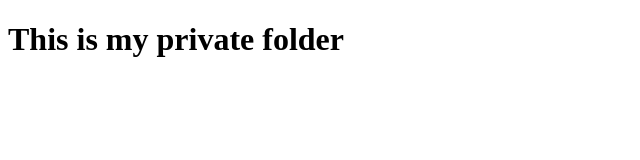
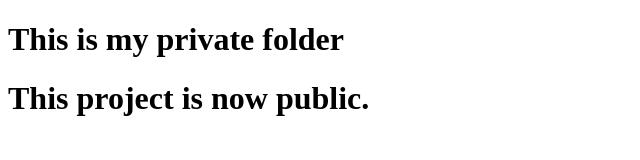
Before and after one commit to OmkarSangaonkar/Privatefile, a plain HTML site: page index.html in a window 1280 px wide. Shown: the whole page, without its empty margins (0-640 px from the left). Drawn offline with Linux system fonts and the light colour scheme.

Commit message:
file is publc now

```diff
--- a/index.html
+++ b/index.html
@@ -8,5 +8,6 @@
   </head>
   <body>
     <h1>This is my private folder</h1>
+    <h1>This project is now public.</h1>
   </body>
 </html>
```
